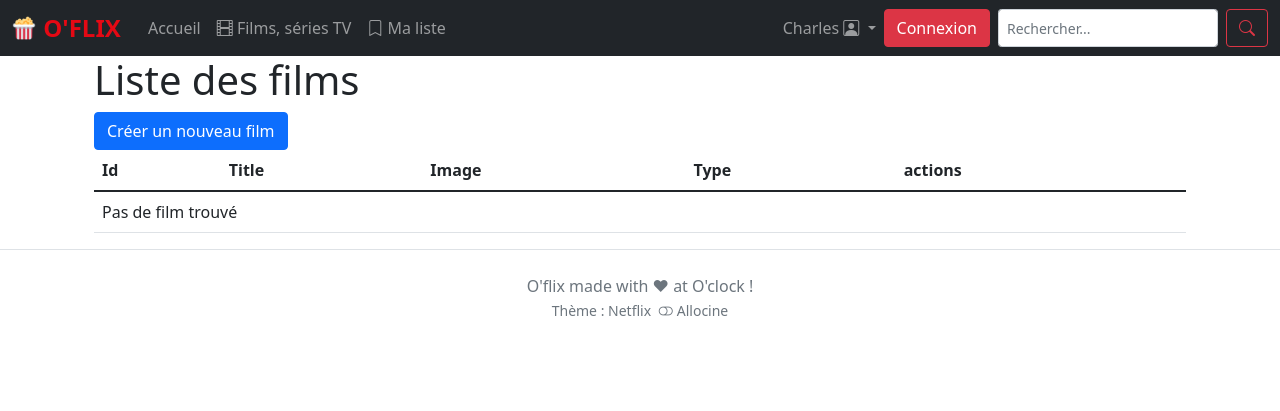
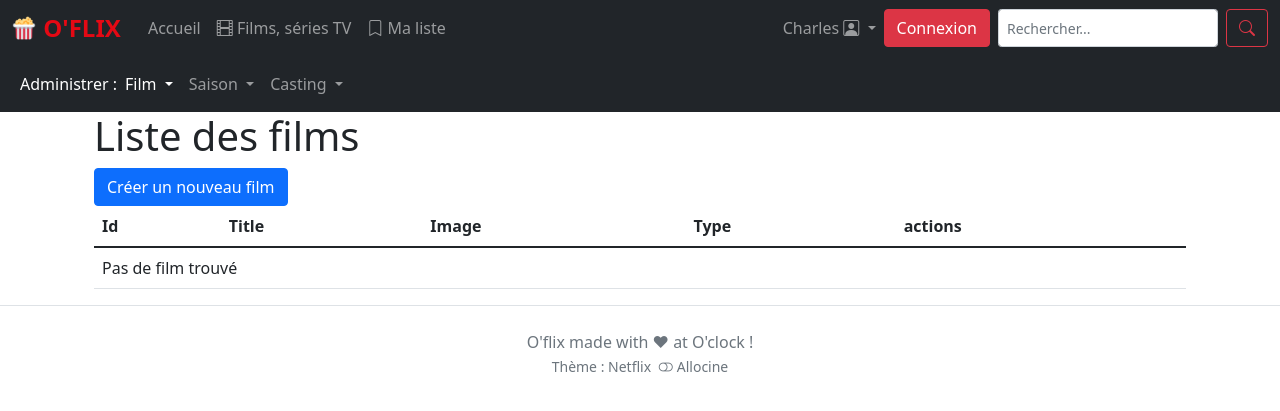
Before and after one commit to SimonDelaporte1/oflix, a Symfony app: template templates/back/movie/index.html.twig in a window 1280 px wide. Shown: the top 411 px of the page. Run offline with Twig, Linux system fonts and the light colour scheme; the template is opened without the code that fills it, so the values that code supplies are empty; some libraries are stand-ins or nearby versions.

Commit message:
menu administration

```diff
--- /dev/null
+++ b/templates/back/_nav.html.twig
@@ -0,0 +1,35 @@
+    <nav class="navbar navbar-expand-lg navbar-dark bg-dark" style="padding-left:20px;">
+        <span style="color: white;">Administrer : </span>
+        <ul class="navbar-nav me-auto mb-2 mb-lg-0">
+            <li class="nav-item dropdown">
+                <a class="nav-link dropdown-toggle {% if nav_active == 'movie_index' or nav_active == 'movie_new'  %}active{% endif %}" href="#" id="navbarDropdown" role="button" data-bs-toggle="dropdown">
+                    <span>Film</span>
+                </a>
+                <ul class="dropdown-menu">
+                    <li class="nav-item"><a class="dropdown-item {% if nav_active == 'movie_index' %}active{% endif %}"  href="{{ path('back_movie_index') }}">Liste</a></li>
+                    <li class="nav-item"><a class="dropdown-item {% if nav_active == 'movie_new' %}active{% endif %}" href="{{ path('back_movie_new') }}">Créer</a></li>
+                </ul>
+            </li>
+
+            <li class="nav-item dropdown">
+                <a class="nav-link dropdown-toggle {% if nav_active == 'season_index' or nav_active == 'season_new'  %}active{% endif %}" href="#" id="navbarDropdown2" role="button" data-bs-toggle="dropdown">
+                    <span>Saison</span>
+                </a>
+                <ul class="dropdown-menu">
+                    <li class="nav-item"><a class="dropdown-item {% if nav_active == 'season_index' %}active{% endif %}" href="{{ path('back_season_index') }}">Liste</a></li>
+                    <li class="nav-item"><a class="dropdown-item {% if nav_active == 'season_new' %}active{% endif %}" href="{{ path('back_season_new') }}">Créer</a></li>
+                </ul>
+            </li>
+
+            <li class="nav-item dropdown">
+                <a class="nav-link dropdown-toggle {% if nav_active == 'casting_index' or nav_active == 'casting_new'  %}active{% endif %}" href="#" id="navbarDropdown3" role="button" data-bs-toggle="dropdown">
+                    <span>Casting</span>
+                </a>
+                <ul class="dropdown-menu">
+                    <li class="nav-item"><a class="dropdown-item {% if nav_active == 'casting_index' %}active{% endif %}" href="{{ path('back_casting_index') }}">Liste</a></li>
+                    <li class="nav-item"><a class="dropdown-item {% if nav_active == 'casting_new' %}active{% endif %}" href="{{ path('back_casting_new') }}">Créer</a></li>
+                </ul>
+            </li>
+
+        </ul>
+    </nav>
--- a/templates/back/casting/edit.html.twig
+++ b/templates/back/casting/edit.html.twig
@@ -1,6 +1,8 @@
 {% extends 'base.html.twig' %}
 
 {% block title %}Modifier un casting{% endblock %}
+
+{% block admin_nav %}{{ include('back/_nav.html.twig', {'nav_active': 'casting_index'}) }}{% endblock %}
 
 {% block body %}
     <h1>Modifier un casting</h1>
--- a/templates/back/casting/index.html.twig
+++ b/templates/back/casting/index.html.twig
@@ -1,6 +1,8 @@
 {% extends 'base.html.twig' %}
 
 {% block title %}Casting index{% endblock %}
+
+{% block admin_nav %}{{ include('back/_nav.html.twig', {'nav_active': 'casting_index'}) }}{% endblock %}
 
 {% block body %}
     <h1>Casting index</h1>
--- a/templates/back/casting/new.html.twig
+++ b/templates/back/casting/new.html.twig
@@ -1,6 +1,8 @@
 {% extends 'base.html.twig' %}
 
 {% block title %}Créer un nouveau Casting{% endblock %}
+
+{% block admin_nav %}{{ include('back/_nav.html.twig', {'nav_active': 'casting_new'}) }}{% endblock %}
 
 {% block body %}
     <h1>Créer un nouveau Casting</h1>
--- a/templates/back/casting/show.html.twig
+++ b/templates/back/casting/show.html.twig
@@ -1,6 +1,8 @@
 {% extends 'base.html.twig' %}
 
 {% block title %}Casting{% endblock %}
+
+{% block admin_nav %}{{ include('back/_nav.html.twig', {'nav_active': 'casting_index'}) }}{% endblock %}
 
 {% block body %}
     <h1>Casting</h1>
--- a/templates/back/movie/edit.html.twig
+++ b/templates/back/movie/edit.html.twig
@@ -1,6 +1,8 @@
 {% extends 'base.html.twig' %}
 
 {% block title %}Modifier un film{% endblock %}
+
+{% block admin_nav %}{{ include('back/_nav.html.twig', {'nav_active': 'movie_index'}) }}{% endblock %}
 
 {% block body %}
     <div class="container">
--- a/templates/back/movie/index.html.twig
+++ b/templates/back/movie/index.html.twig
@@ -1,6 +1,8 @@
 {% extends 'base.html.twig' %}
 
 {% block title %}Liste des films{% endblock %}
+
+{% block admin_nav %}{{ include('back/_nav.html.twig', {'nav_active': 'movie_index'}) }}{% endblock %}
 
 {% block body %}
 <div class="container">
--- a/templates/back/movie/new.html.twig
+++ b/templates/back/movie/new.html.twig
@@ -1,6 +1,8 @@
 {% extends 'base.html.twig' %}
 
 {% block title %}Nouveau Film{% endblock %}
+
+{% block admin_nav %}{{ include('back/_nav.html.twig', {'nav_active': 'movie_new'}) }}{% endblock %}
 
 {% block body %}
 <div class="container">
--- a/templates/back/movie/show.html.twig
+++ b/templates/back/movie/show.html.twig
@@ -1,6 +1,8 @@
 {% extends 'base.html.twig' %}
 
 {% block title %}Fiche film{% endblock %}
+
+{% block admin_nav %}{{ include('back/_nav.html.twig', {'nav_active': 'movie_index'}) }}{% endblock %}
 
 {% block body %}
 <div class="container">
--- a/templates/back/season/edit.html.twig
+++ b/templates/back/season/edit.html.twig
@@ -1,6 +1,8 @@
 {% extends 'base.html.twig' %}
 
 {% block title %}Modifier une saison{% endblock %}
+
+{% block admin_nav %}{{ include('back/_nav.html.html.twig', {'nav_active': 'season_index'}) }}{% endblock %}
 
 {% block body %}
     <h1>Modifier une saison</h1>
--- a/templates/back/season/index.html.twig
+++ b/templates/back/season/index.html.twig
@@ -1,6 +1,8 @@
 {% extends 'base.html.twig' %}
 
 {% block title %}Liste des saisons{% endblock %}
+
+{% block admin_nav %}{{ include('back/_nav.html.twig', {'nav_active': 'season_index'}) }}{% endblock %}
 
 {% block body %}
     <h1>Liste des saisons</h1>
--- a/templates/back/season/new.html.twig
+++ b/templates/back/season/new.html.twig
@@ -1,6 +1,8 @@
 {% extends 'base.html.twig' %}
 
 {% block title %}Nouvelle saison{% endblock %}
+
+{% block admin_nav %}{{ include('back/_nav.html.twig', {'nav_active': 'season_new'}) }}{% endblock %}
 
 {% block body %}
     <h1>Créer une nouvelle saison</h1>
--- a/templates/back/season/show.html.twig
+++ b/templates/back/season/show.html.twig
@@ -1,6 +1,8 @@
 {% extends 'base.html.twig' %}
 
 {% block title %}Saison{% endblock %}
+
+{% block admin_nav %}{{ include('back/_nav.html.twig', {'nav_active': 'season_index'}) }}{% endblock %}
 
 {% block body %}
     <h1>Season</h1>
--- a/templates/base.html.twig
+++ b/templates/base.html.twig
@@ -79,6 +79,7 @@
             </div>
         </div>
     </nav>
+    {% block admin_nav %}{% endblock %}
     {% for label, messages in app.flashes %}
     {% for message in messages %}
 
```
